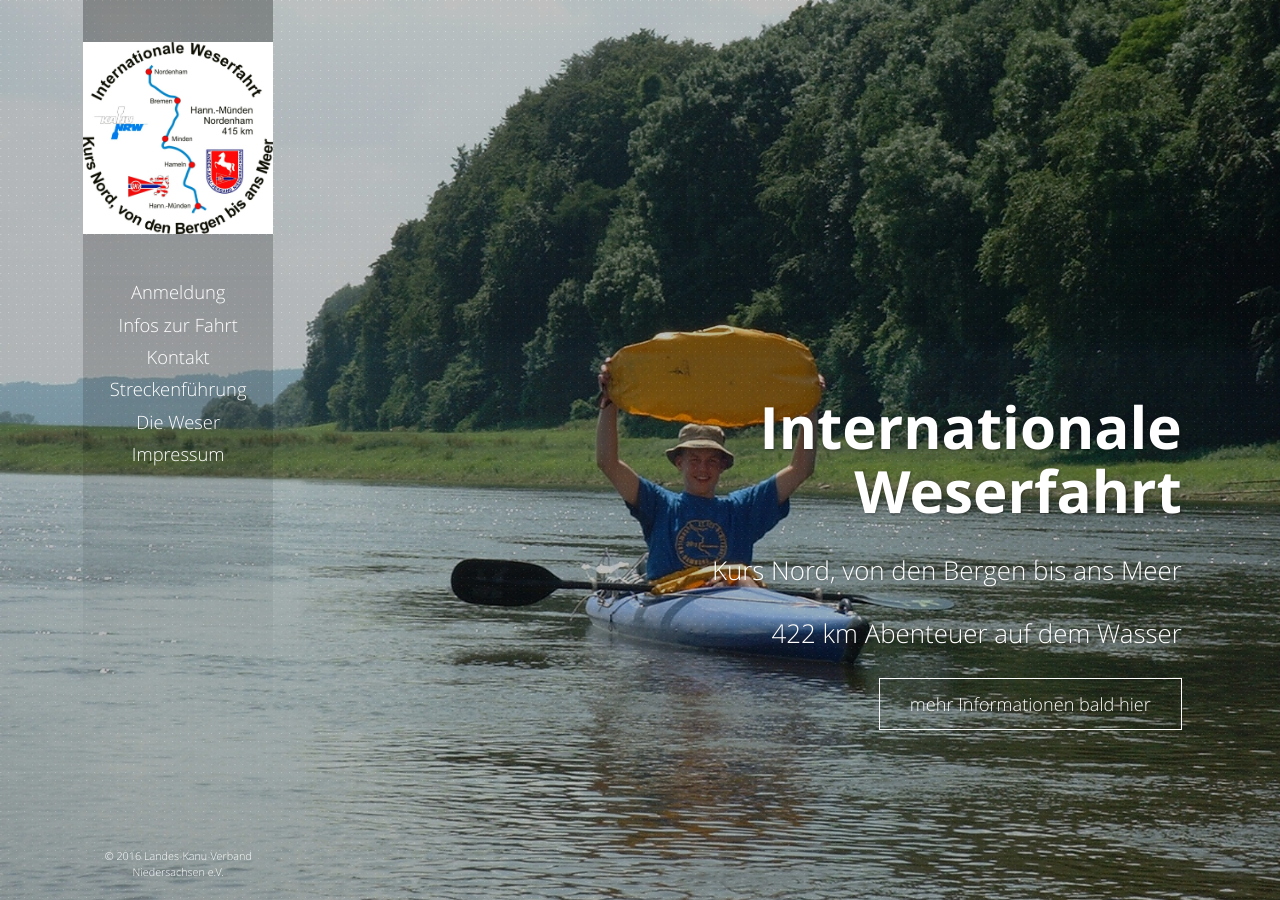
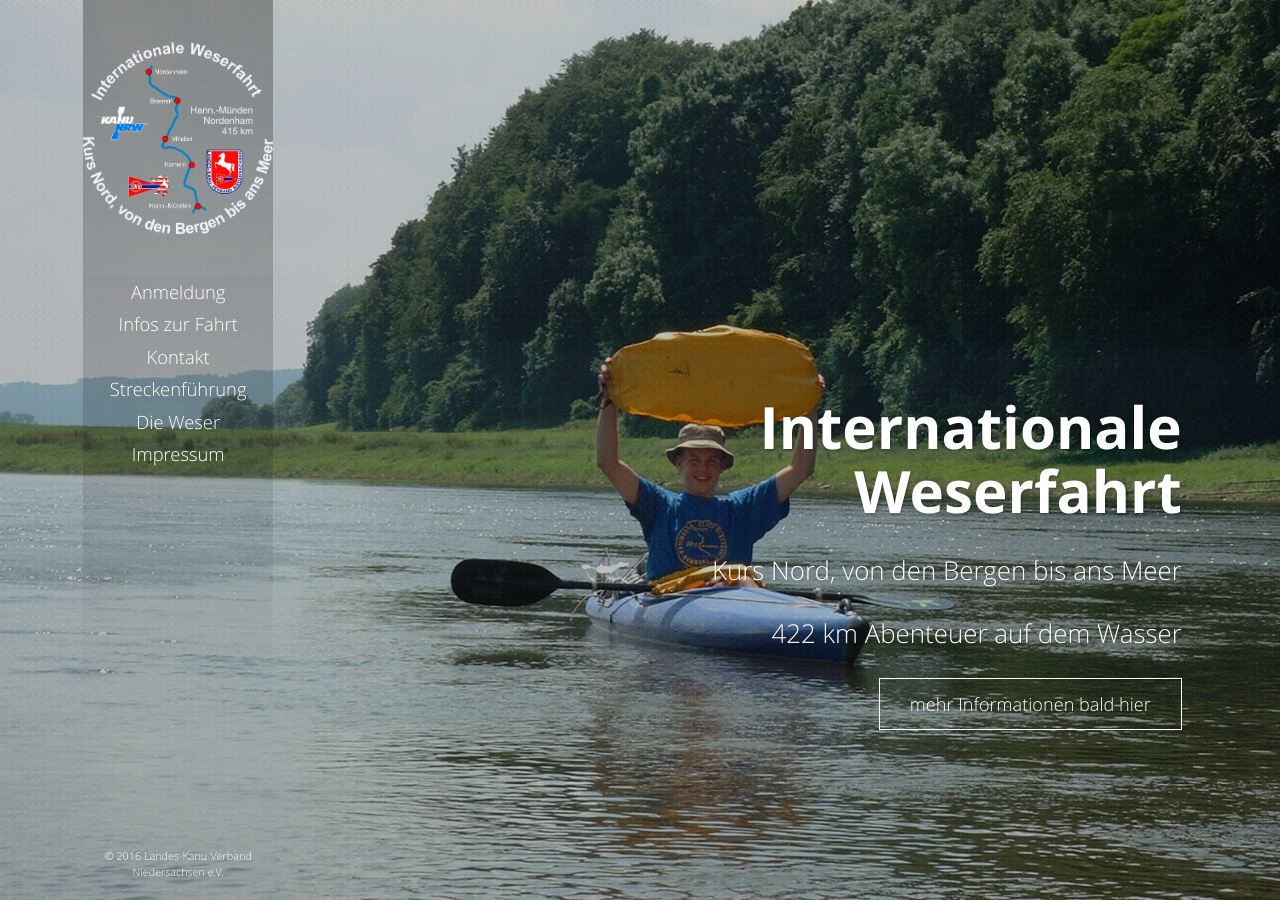
Before and after one commit to Weserfahrt/weserfahrt.github.io, a Jekyll site: the page built from index.md, in a window 1280 px wide and 900 px high. Built offline with Jekyll 4.4.1, drawn with Linux system fonts in a browser that asks for light colours; nearby versions of some CDN libraries.

Commit message:
new logo in png and gimp

```diff
--- a/_layouts/page.html
+++ b/_layouts/page.html
@@ -24,7 +24,7 @@
       <section id="left-sidebar">
 
         <div class="logo">
-          <a href="#intro" class="link-scroll"><img src="assets/images/other_images/logo2.jpg" alt="Twilli Air"></a>
+          <a href="#intro" class="link-scroll"><img src="assets/images/other_images/logo2.min.png" alt="Internationale Weserfahrt"></a>
         </div><!-- .logo -->
 
         <!-- Menu Icon for smaller viewports -->
```
Also changed, not shown: assets/images/other_images/logo2.min.png (added), assets/images/other_images/logo2.png (added), 1 other file.
